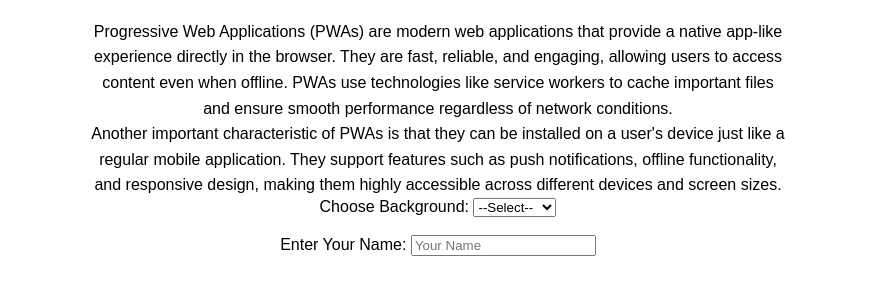
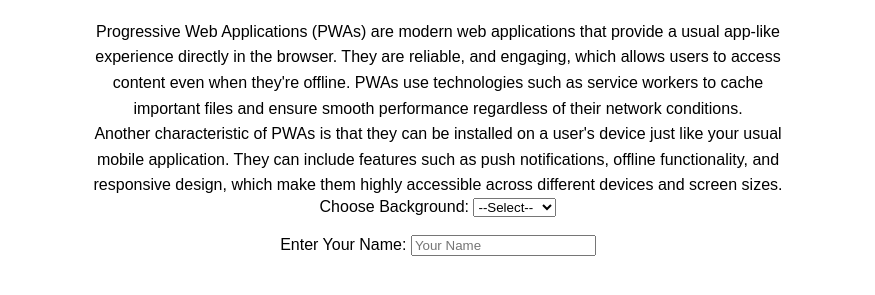
Before and after one commit to saenzt1-hub/saenzt1-hub-.github.io, a plain HTML site: page index.html in a window 1280 px wide. Shown: the part 61-356 px from the top of the page, without its empty margins (202-1077 px from the left). Drawn offline with Linux system fonts and the light colour scheme.

Commit message:
Update index.html

```diff
--- a/index.html
+++ b/index.html
@@ -13,11 +13,11 @@
     <h1>Understanding Progressive Web Applications (PWAs)</h1>
 
     <p>
-    Progressive Web Applications (PWAs) are modern web applications that provide a native app-like experience directly in the browser. They are fast, reliable, and engaging, allowing users to access content even when offline. PWAs use technologies like service workers to cache important files and ensure smooth performance regardless of network conditions.
+    Progressive Web Applications (PWAs) are modern web applications that provide a usual app-like experience directly in the browser. They are reliable, and engaging, which allows users to access content even when they're offline. PWAs use technologies such as service workers to cache important files and ensure smooth performance regardless of their network conditions.
  </p>
 
  <p>
-   Another important characteristic of PWAs is that they can be installed on a user's device just like a regular mobile application. They support features such as push notifications, offline functionality, and responsive design, making them highly accessible across different devices and screen sizes.
+   Another characteristic of PWAs is that they can be installed on a user's device just like your usual mobile application. They can include features such as push notifications, offline functionality, and responsive design, which make them highly accessible across different devices and screen sizes.
  </p>
 
  <label for="bgSelect">Choose Background:</label>
```
